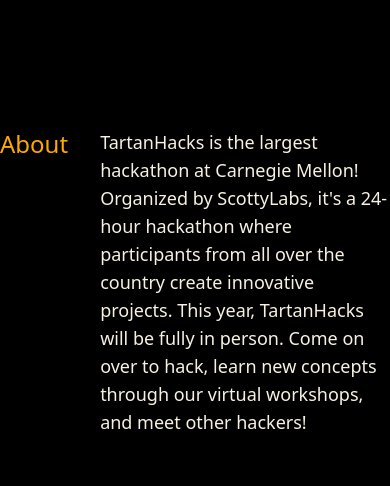
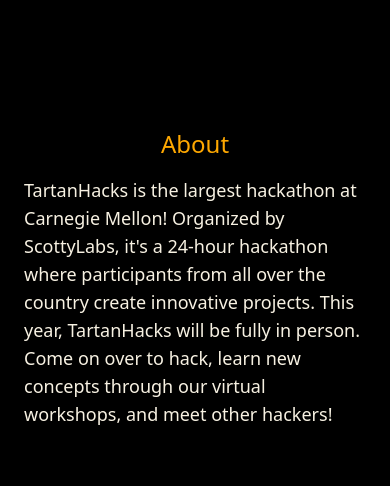
Before and after one commit to ScottyLabs/tartanhacks, a Next.js app: page / in a window 390 px wide. Shown: the part 780-1266 px from the top of the page. Built offline with nearby package versions, Linux system fonts and the light colour scheme; no server answers.

Commit message:
Make about responsive

```diff
--- a/src/components/About.tsx
+++ b/src/components/About.tsx
@@ -4,11 +4,11 @@
   `;
 
   return (
-    <section className="py-16" id="about">
-      <div className="flex">
-        <div className="text-beige m-auto flex flex-row">
-          <h3 className="text-2xl mr-8 text-yellow">About</h3>
-          <div className="max-w-xl text-lg">
+    <section className='py-16' id='about'>
+      <div className='flex'>
+        <div className='text-beige m-auto flex flex-col md:flex-row px-6'>
+          <h3 className='text-2xl mb-4 md:mr-8 text-yellow text-center md:text-left'>About</h3>
+          <div className='max-w-xl text-lg'>
             <p>{aboutContent}</p>
           </div>
         </div>
```
